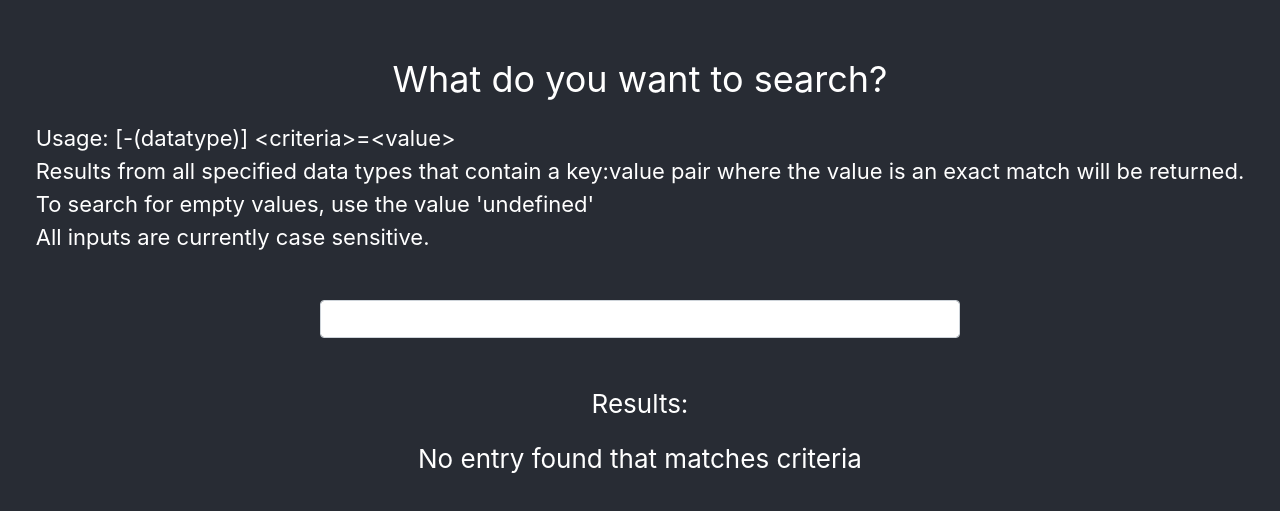
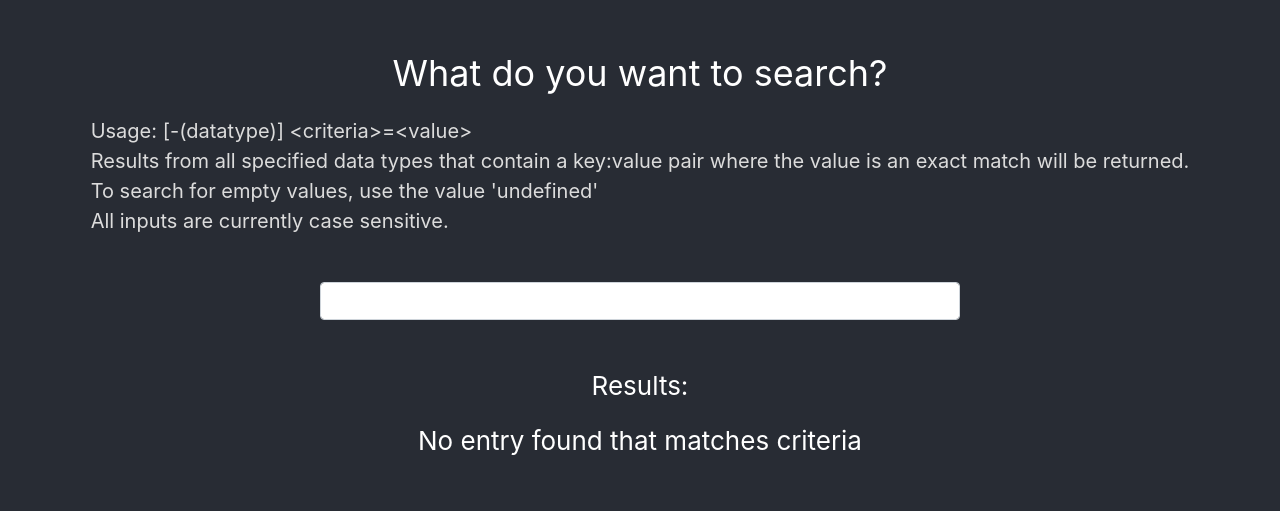
Before and after one commit to mmaaddiieemm/search-app, a React (Create React App) app: page / in a window 1280 px wide. Shown: the part 127-638 px from the top of the page. Built offline with nearby package versions, Linux system fonts and the light colour scheme.

Commit message:
Added headers for data results so it's easier to see what's what

```diff
--- a/src/App.css
+++ b/src/App.css
@@ -14,11 +14,16 @@
 }
 
 .App-instructions {
-  font-size: calc(6px + 2vmin);
+  color: gainsboro;
+  font-size: 20px;
 }
 
 .App-results {
   font-size: calc(10px + 2vmin);
+  max-width: 500px;
+  align-items: center;
+  justify-content: center;
+  text-align: center;
 }
 
 .mb-3 {
--- a/src/CollectResults.js
+++ b/src/CollectResults.js
@@ -47,6 +47,7 @@ function InvalidInputData({databases}) {
 function InvalidDataTypes({dataTypes}) {
   let invalidDataTypes = dataTypes.replace('u', '').replace('t', '').replace('o', '').trim();
   let realDataTypes = dataTypes.replace(invalidDataTypes, '');
+  if (realDataTypes === '') realDataTypes = 'uot';
   if (!(invalidDataTypes === '')) {
     console.log('bad shit');
     return <p className="App-results">Error: no such datatype with value(s): {invalidDataTypes}, instead searching for {realDataTypes}</p>;
--- a/src/components/results/Organizations.js
+++ b/src/components/results/Organizations.js
@@ -7,7 +7,7 @@ function Organizations({ orgs }) {
                  ['shared_tickets','tags', 'domain_names']];
   return (
     <>
-      <Result data={orgs} customKeys={orgKeys}/>
+      <Result data={orgs} customKeys={orgKeys} type={'Organizations'}/>
     </>
   );
 }
--- a/src/components/results/Result.css
+++ b/src/components/results/Result.css
@@ -1,4 +1,10 @@
 .Results {
-    color: black;
+    color: rgb(51, 51, 51);
     font-size: 12pt;
+    max-width: 700px;
 }
+
+.Type {
+    color:darkgray;
+    font-size: 20pt;
+}
--- a/src/components/results/Result.js
+++ b/src/components/results/Result.js
@@ -18,11 +18,12 @@ function FormatCustomData({ data, customKeys }) {
 }
 
 
-function Result({ data, customKeys }) {
+function Result({ data, customKeys, type }) {
   if (typeof data === 'undefined' || data === null) return <></>;
   return (
     <div className="Results">
       <ListGroup>
+        <label className="Type">{data.length > 0 ? type : ""}</label>
         {data.map((i) =>
           <ListGroup.Item key={i.external_id} >
             <FormatCustomData data={i} customKeys={customKeys}/>
--- a/src/components/results/Tickets.js
+++ b/src/components/results/Tickets.js
@@ -9,7 +9,7 @@ function Tickets({ tickets }) {
             ['tags', 'has_incidents', 'due_at', 'via']];
   return (
     <>
-      <Result data={tickets} customKeys={ticketKeys}/>
+      <Result data={tickets} customKeys={ticketKeys} type={'Tickets'}/>
     </>
   );
 }
--- a/src/components/results/Users.js
+++ b/src/components/results/Users.js
@@ -7,7 +7,7 @@ function Users({ users }) {
                   ['active', 'verified', 'suspended', 'shared', 'locale', 'timezone', 'last_login_at']];
   return (
     <>
-      <Result data={users} customKeys={userKeys}/>
+      <Result data={users} customKeys={userKeys} type={'Users'}/>
     </>
   );
 }
```
Also changed, not shown: 1 other file (tests, documents, lock files or other folders).
